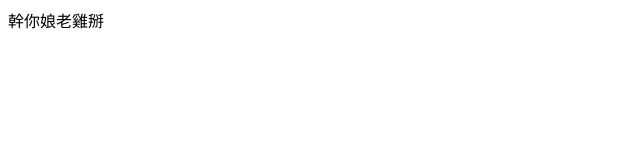
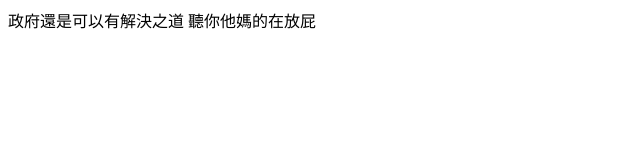
Before and after one commit to rkjetgnlgkr/PonePoneWeb, a plain HTML site: page index.html in a window 1280 px wide. Shown: the whole page, without its empty margins (0-640 px from the left). Drawn offline with Linux system fonts and the light colour scheme.

Commit message:
[本機main]修改index.html

```diff
--- a/index.html
+++ b/index.html
@@ -1,9 +1,12 @@
 <!DOCTYPE html>
 <html>
     <head>
-        幹你娘老雞掰
+
     </head>
     <body>
-        <div></div>
+        <div>
+            政府還是可以有解決之道
+            聽你他媽的在放屁
+        </div>
     </body>
 </html>
```
